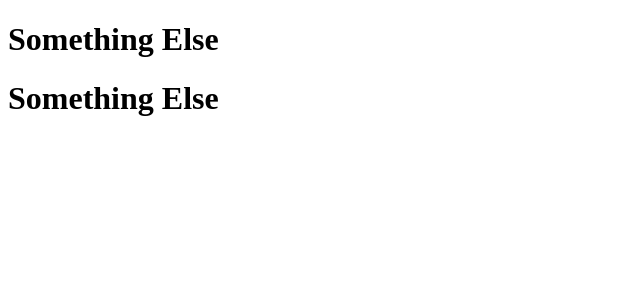
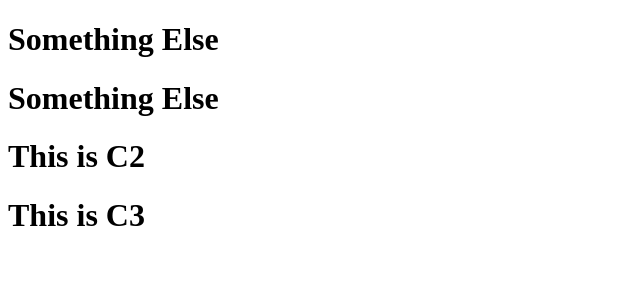
Before and after one commit to itskheila/my-react-app, a React (Vite) app: page / in a window 1280 px wide. Shown: the top 300 px of the page, without its empty margins (0-640 px from the left). Built offline with nearby package versions, Linux system fonts and the light colour scheme.

Commit message:
updated the named exports

```diff
--- a/src/MyFile.jsx
+++ b/src/Exports/MyFile.jsx
@@ -1,3 +1,5 @@
+// DEFAULT
+
 function TestComponent() {
   return (
     <div>
--- /dev/null
+++ b/src/Exports/NamedExports.jsx
@@ -0,0 +1,28 @@
+// NAMED EXPORT
+
+function Component1() {
+  return (
+    <div>
+      <h1>This is C1</h1>
+    </div>
+  );
+}
+
+function Component2() {
+  return (
+    <div>
+      <h1>This is C2</h1>
+    </div>
+  );
+}
+
+function Component3() {
+  return (
+    <div>
+      <h1>This is C3</h1>
+    </div>
+  );
+}
+
+//NAMED--> HAS TO MATCH
+export { Component1, Component2, Component3 };
--- a/src/main.jsx
+++ b/src/main.jsx
@@ -1,18 +1,16 @@
 import { StrictMode } from "react";
 import { createRoot } from "react-dom/client";
 
-// Default
-// Import js or jsx
-import CatsAndDogs from "./MyFile";
+import CatsAndDogs from "./Exports/MyFile";
 
-// VUE Bandler : VITE
-// FAST
-
-import "./css.css";
+// {}->NAME IS REQUIRED
+import { Component3, Component2 } from "./Exports/NamedExports";
 
 createRoot(document.getElementById("root")).render(
   <StrictMode>
     <CatsAndDogs></CatsAndDogs>
     <CatsAndDogs />
+    <Component2 />
+    <Component3 />
   </StrictMode>
 );
```
